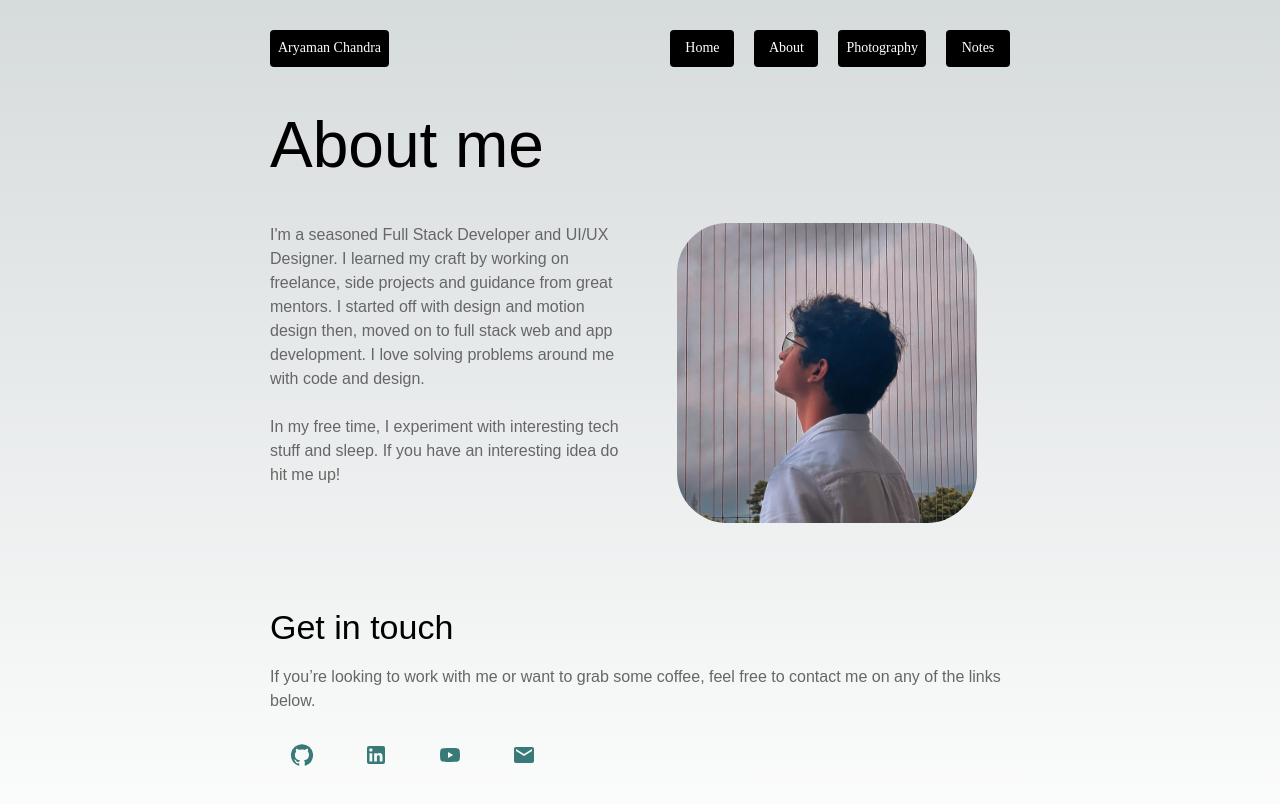
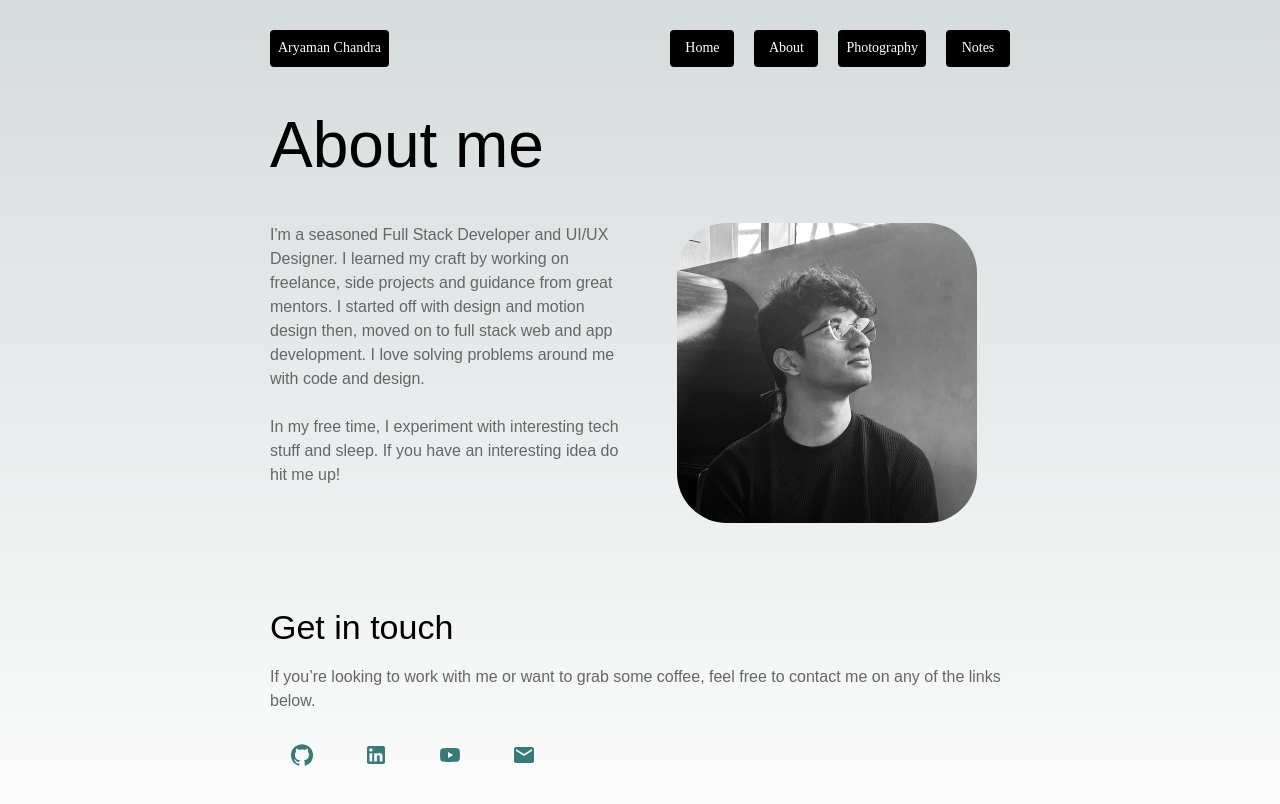
Before and after one commit to aryamanchandra/personalwebsite, a Next.js app: page /about in a window 1280 px wide. Shown: the top 804 px of the page. Built offline with nearby package versions, Linux system fonts and the light colour scheme; a web font is replaced by a local one.

Commit message:
profile change

```diff
--- a/src/app/about/page.tsx
+++ b/src/app/about/page.tsx
@@ -24,7 +24,7 @@ export default function About() {
         </Grid>
         <Grid item xs={12} sm={6} md={6} textAlign="center">
           <Image
-            src="/profile.webp"
+            src="/profile.jpg"
             alt="profile"
             width={300}
             height={300}
```
Also changed, not shown: public/profile.jpg (added).
